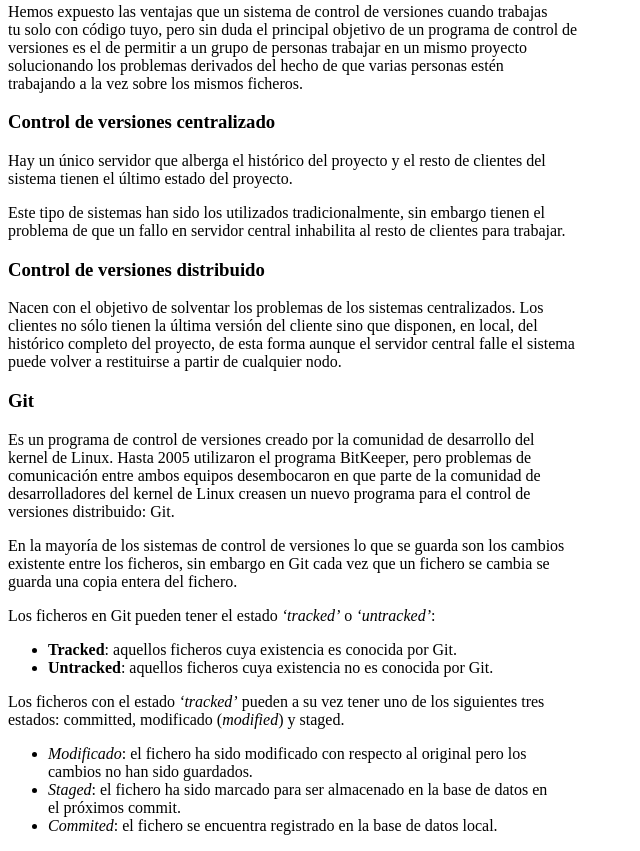
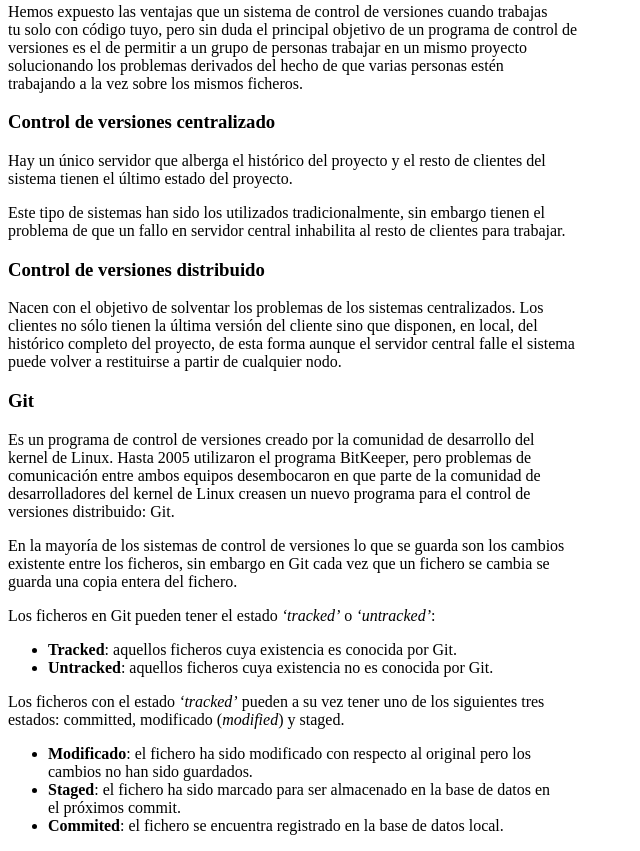
Before and after one commit to KlopeDarkWolf/Prueba4-1, a plain HTML site: page index.html in a window 1280 px wide. Shown: the part 1076-1927 px from the top of the page, without its empty margins (0-640 px from the left). Drawn offline with Linux system fonts and the light colour scheme.

Commit message:
Modificación con el ejercicio 13

```diff
--- a/index.html
+++ b/index.html
@@ -209,17 +209,17 @@
 	<ul>
 
 		<li>
-			<em>Modificado</em>: el fichero ha sido modificado con respecto al original pero los<br/>
+			<b>Modificado</b>: el fichero ha sido modificado con respecto al original pero los<br/>
 			cambios no han sido guardados.
 		</li>
 
 		<li>
-			<em>Staged</em>: el fichero ha sido marcado para ser almacenado en la base de datos en<br/>
+			<b>Staged</b>: el fichero ha sido marcado para ser almacenado en la base de datos en<br/>
 			el próximos commit.
 		</li>
 
 		<li>
-			<em>Commited</em>: el fichero se encuentra registrado en la base de datos local.
+			<b>Commited</b>: el fichero se encuentra registrado en la base de datos local.
 		</li>
 
 	</ul>
```
